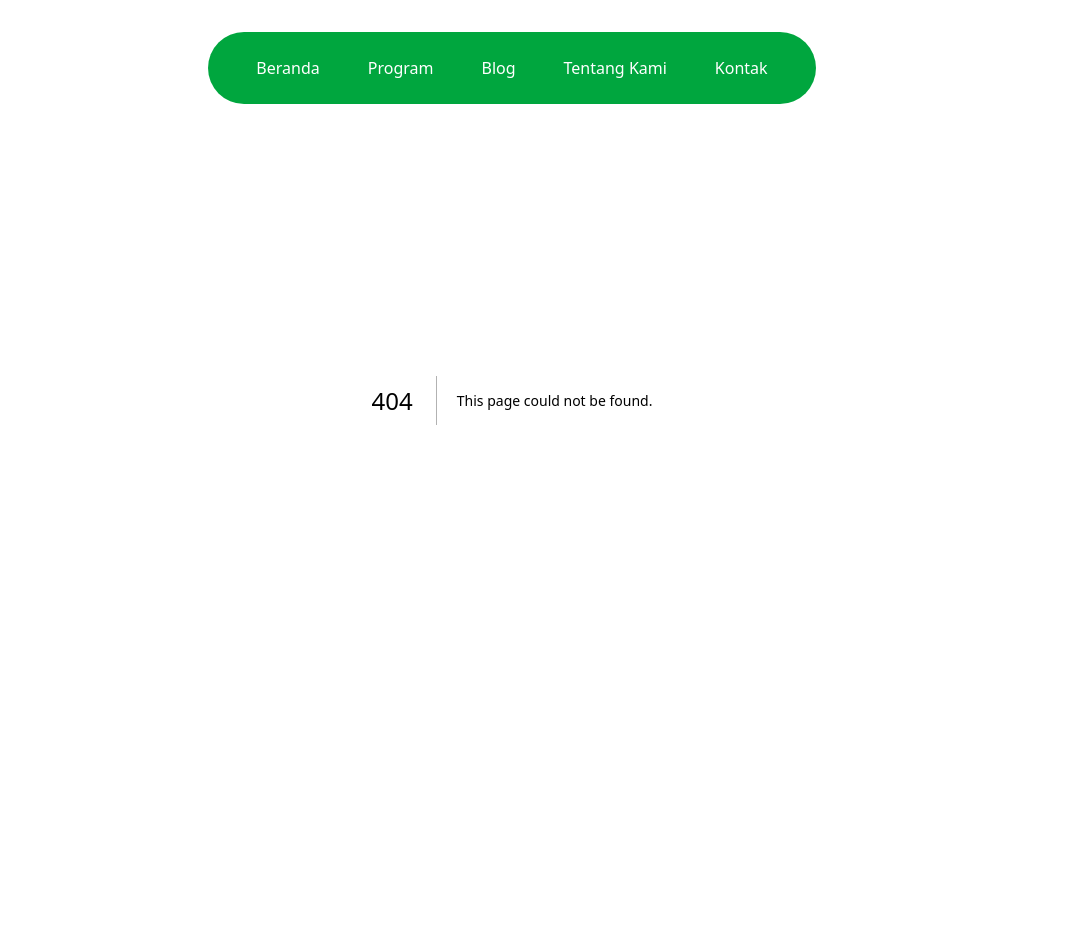
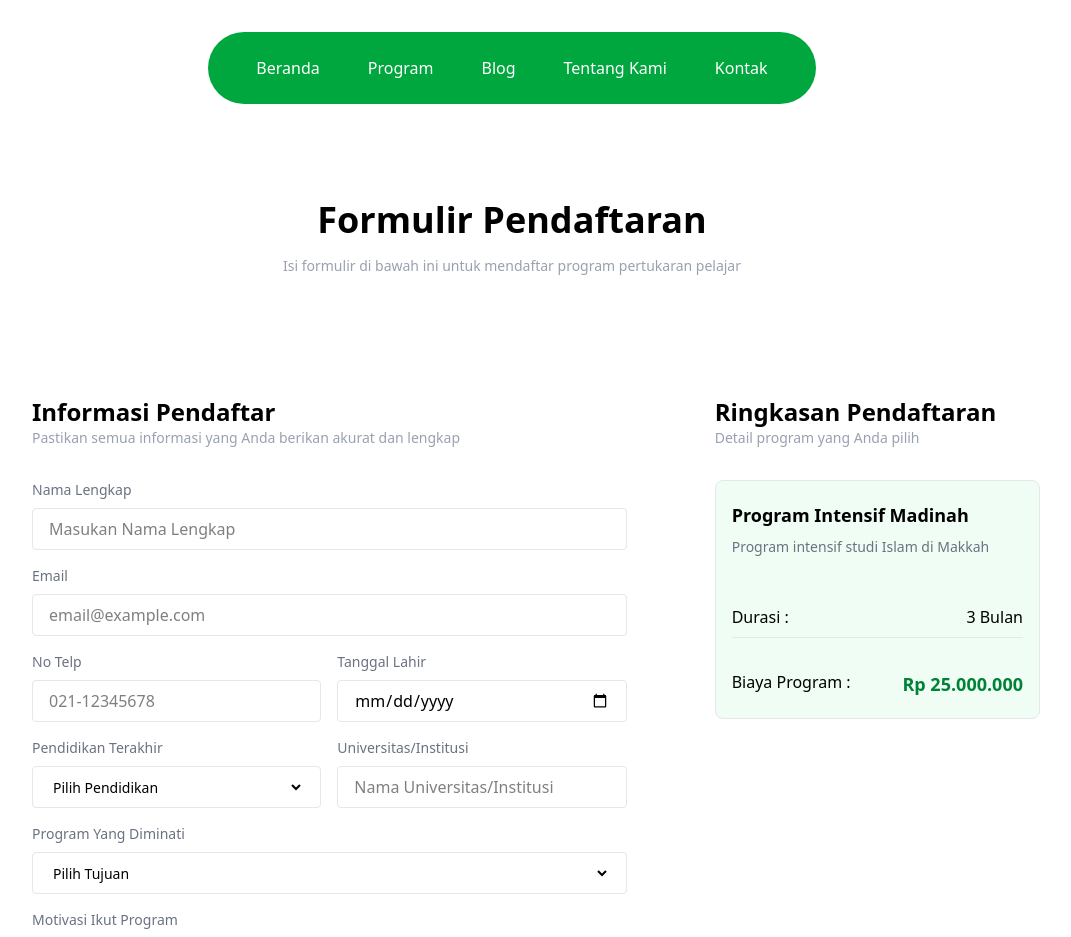
Before and after one commit to fikrimsanad/cozy-journey, a Next.js app: page /registration in a window 1280 px wide. Before the commit this address had no page. Shown: the top 937 px of the page, without its empty margins (128-1199 px from the left). Before the commit the page ends 800 px from the top, so only its background shows below. Built offline with nearby package versions, Linux system fonts and the light colour scheme.

Commit message:
add page registration

```diff
--- a/app/program/page.tsx
+++ b/app/program/page.tsx
@@ -133,7 +133,7 @@ function program() {
           <div className="md:flex gap-3 px-4 py-2">
             <Link
               className="bg-green-600 py-3 px-22 rounded-md text-white"
-              href={""}
+              href={"/registration"}
             >
               Daftar Sekarang
             </Link>
@@ -204,7 +204,7 @@ function program() {
           <div className="md:flex gap-3 px-4 py-2">
             <Link
               className="bg-green-600 py-3 px-22 rounded-md text-white"
-              href={""}
+              href={"/registration"}
             >
               Daftar Sekarang
             </Link>
@@ -275,7 +275,7 @@ function program() {
           <div className="md:flex gap-3 px-4 py-2">
             <Link
               className="bg-green-600 py-3 px-22 rounded-md text-white"
-              href={""}
+              href={"/registration"}
             >
               Daftar Sekarang
             </Link>
@@ -346,7 +346,7 @@ function program() {
           <div className="md:flex gap-3 px-4 py-2">
             <Link
               className="bg-green-600 py-3 px-22 rounded-md text-white"
-              href={""}
+              href={"/registration"}
             >
               Daftar Sekarang
             </Link>
@@ -417,7 +417,7 @@ function program() {
           <div className="md:flex gap-3 px-4 py-2">
             <Link
               className="bg-green-600 py-3 px-22 rounded-md text-white"
-              href={""}
+              href={"/registration"}
             >
               Daftar Sekarang
             </Link>
@@ -488,7 +488,7 @@ function program() {
           <div className="md:flex gap-3 px-4 py-2">
             <Link
               className="bg-green-600 py-3 px-22 rounded-md text-white"
-              href={""}
+              href={"/registration"}
             >
               Daftar Sekarang
             </Link>
--- /dev/null
+++ b/app/registration/page.tsx
@@ -0,0 +1,142 @@
+import React from "react";
+
+function registration() {
+  return (
+    <div className="pt-40">
+      <div className="px-28 text-center my-10 space-y-4">
+        <h2 className="font-bold text-4xl">Formulir Pendaftaran</h2>
+        <p className="text-sm text-gray-400">
+          Isi formulir di bawah ini untuk mendaftar program pertukaran pelajar
+        </p>
+      </div>
+      <div className="grid grid-cols-3 px-28 py-20 gap-10">
+        <div className="col-span-2 px-12">
+          <div>
+            <h4 className="text-2xl font-bold">Informasi Pendaftar</h4>
+            <p className="text-sm text-gray-400">
+              Pastikan semua informasi yang Anda berikan akurat dan lengkap
+            </p>
+            <form className="space-y-4 py-8">
+              <div className="w-full space-y-2">
+                <h3 className="text-sm text-gray-500">Nama Lengkap</h3>
+                <input
+                  type="text"
+                  placeholder="Masukan Nama Lengkap"
+                  className=" w-full py-2 px-4 border border-gray-200 rounded-sm"
+                ></input>
+              </div>
+              <div className="w-full space-y-2">
+                <h3 className="text-sm text-gray-500">Email</h3>
+                <input
+                  type="email"
+                  placeholder="email@example.com"
+                  className=" w-full py-2 px-4 border border-gray-200 rounded-sm"
+                ></input>
+              </div>
+              <div className="grid grid-cols-2 gap-4">
+                <div className="w-full space-y-2">
+                  <h3 className="text-sm text-gray-500">No Telp</h3>
+                  <input
+                    type="number"
+                    placeholder="021-12345678"
+                    className=" w-full py-2 px-4 border border-gray-200 rounded-sm"
+                  ></input>
+                </div>
+                <div className="w-full space-y-2">
+                  <h3 className="text-sm text-gray-500">Tanggal Lahir</h3>
+                  <input
+                    type="date"
+                    className=" w-full py-2 border border-gray-200 rounded-sm px-4"
+                  ></input>
+                </div>
+              </div>
+              <div className="grid grid-cols-2 gap-4">
+                <div className="w-full space-y-2">
+                  <h3 className="text-sm text-gray-500">Pendidikan Terakhir</h3>
+                  <div className="px-4 py-2 border border-gray-200 rounded-sm">
+                    <select className="w-full border-0 text-sm">
+                      <option>Pilih Pendidikan</option>
+                      <option>Diploma (D3)</option>
+                      <option>Sarjana (S1)</option>
+                      <option>Magister (S2)</option>
+                    </select>
+                  </div>
+                </div>
+                <div className="w-full space-y-2">
+                  <h3 className="text-sm text-gray-500">
+                    Universitas/Institusi
+                  </h3>
+                  <input
+                    type="text"
+                    placeholder="Nama Universitas/Institusi "
+                    className=" w-full py-2 border border-gray-200 rounded-sm px-4"
+                  ></input>
+                </div>
+              </div>
+              <div>
+                <div className="w-full space-y-2">
+                  <h3 className="text-sm text-gray-500">
+                    Program Yang Diminati
+                  </h3>
+                  <div className="px-4 py-2 border border-gray-200 rounded-sm">
+                    <select className="w-full border-0 text-sm">
+                      <option>Pilih Tujuan</option>
+                      <option>New Mexico</option>
+                      <option>Missouri</option>
+                      <option>Texas</option>
+                    </select>
+                  </div>
+                </div>
+              </div>
+              <div className="w-full space-y-2">
+                <h3 className="text-sm text-gray-500">Motivasi Ikut Program</h3>
+                <textarea
+                  className=" w-full h-28 py-4 border border-gray-200 rounded-sm px-4"
+                  placeholder="Ceritakan Motivasi Anda Sebanyak ( Minimal 50 Karakter)"
+                ></textarea>
+              </div>
+              <div className="grid grid-cols-2 gap-4 space-y-4">
+                <div>
+                  <button className="border border-gray-400 py-3 px-24 rounded-md text-gray-600 w-full">
+                    Kembali
+                  </button>
+                </div>
+                <div>
+                  <button className="bg-green-600 py-3 px-24 rounded-md text-white w-full transform hover:scale-105 transition-all duration-300 hover:bg-green-500 hover:cursor-pointer">
+                    Daftar Sekarang
+                  </button>
+                </div>
+              </div>
+            </form>
+          </div>
+        </div>
+        <div>
+          <h4 className="text-2xl font-bold">Ringkasan Pendaftaran</h4>
+          <p className="text-sm text-gray-400">
+            Detail program yang Anda pilih
+          </p>
+          <div className="border border-gray-200 bg-green-50 rounded-lg py-5 px-4 mt-8 ">
+            <div className="space-y-2">
+              <h4 className="font-bold text-lg">Program Intensif Madinah</h4>
+              <p className="font-light text-gray-500 text-sm">
+                Program intensif studi Islam di Makkah
+              </p>
+              <div className="border-b border-b-gray-200 flex justify-between py-2 mt-10">
+                <p>Durasi :</p>
+                <p>3 Bulan</p>
+              </div>
+              <div className="flex justify-between mt-8">
+                <p>Biaya Program :</p>
+                <p className="font-bold text-green-700 text-lg">
+                  Rp 25.000.000
+                </p>
+              </div>
+            </div>
+          </div>
+        </div>
+      </div>
+    </div>
+  );
+}
+
+export default registration;
```
